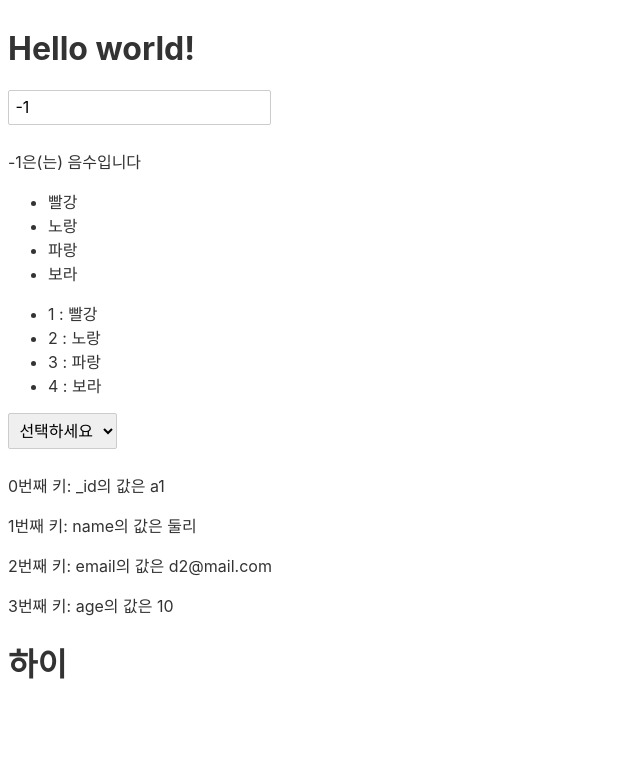
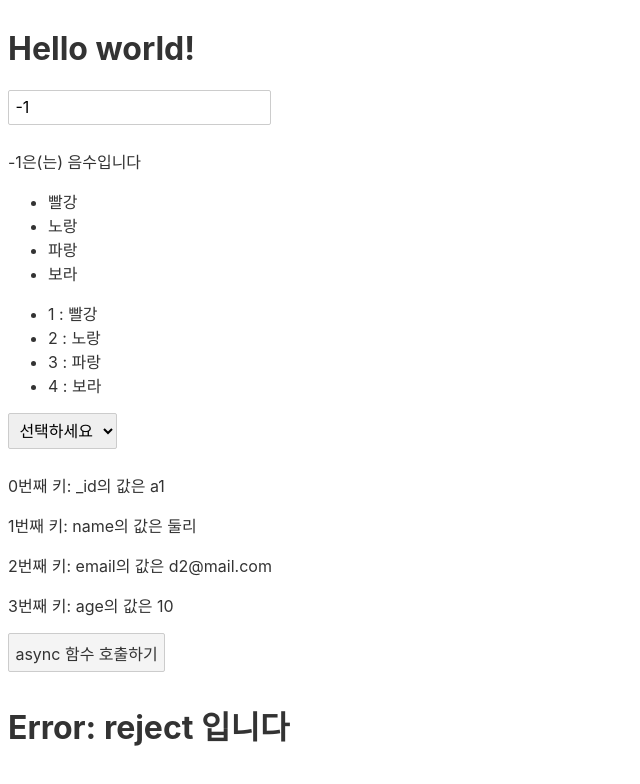
Before and after one commit to zldnlto/Svelte_Tutorial, a Svelte app: page / in a window 1280 px wide. Shown: the top 784 px of the page, without its empty margins (0-640 px from the left). Built offline with nearby package versions, Linux system fonts and the light colour scheme.

Commit message:
Chp4_Promise와 {#await} 사용하기_버튼 연동

```diff
--- a/src/tutorial/Chp4_2_promise.svelte
+++ b/src/tutorial/Chp4_2_promise.svelte
@@ -1,18 +1,28 @@
 <script>
     async function promiseFunc(){
         const result = new Promise((resolve, reject) => {
-            setTimeout(()=> {resolve("하이")},3000)
+            setTimeout(()=> {
+                // resolve("하이")
+                reject(new Error("reject 입니다"))
+
+            },3000)
     });
 
     const rtn = await result;
     return rtn;
 }
 
+let myPromise = promiseFunc(); //1. 최초 호출하기
+
 
 </script>
+<!-- 2. 버튼 만들어 호출하기 -->
+<button on:click={()=> myPromise = promiseFunc()}>async 함수 호출하기</button>
 
 <main>
-    {#await promiseFunc()}
+
+    <!-- 3. 비동기 함수 결과로 바꾸기 -->
+    {#await myPromise}
     <h1>로딩중..</h1>
     {:then res}
     <h1>{res}</h1>
```
